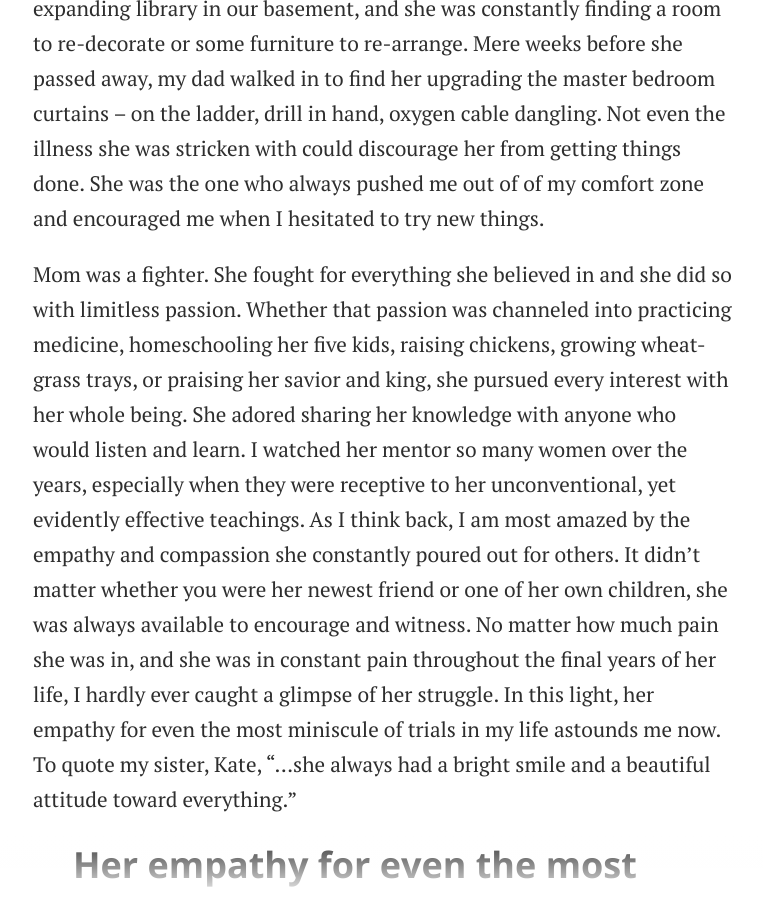
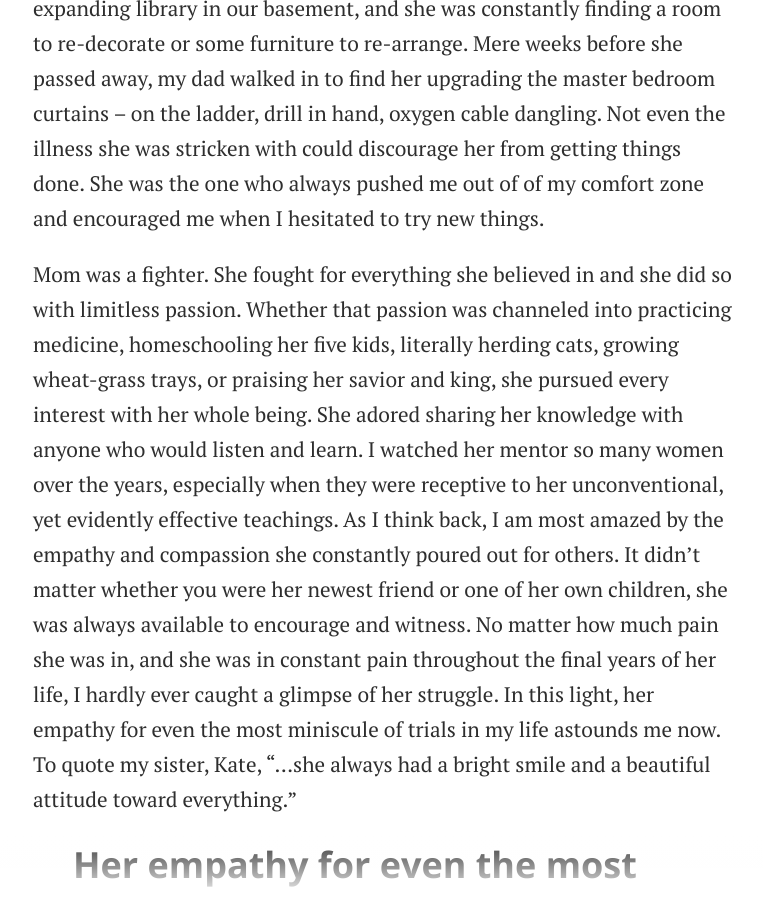
Before and after one commit to alphachai/charliemathews.com, a Jekyll site: the page built from _posts/2014-03-28-rose.md, in a window 1280 px wide and 900 px high, scrolled down 1736 px. Shown: the whole window, without its empty margins (257-1020 px from the left). Built offline with Jekyll 4.4.1, drawn with Linux system fonts in a browser that asks for light colours.

Commit message:
Update 2014-03-28-rose.md

```diff
--- a/_posts/2014-03-28-rose.md
+++ b/_posts/2014-03-28-rose.md
@@ -12,7 +12,7 @@ hidden: true
 <p>Proverbs 31:28</p></blockquote>
 <p>Never has anything I&#8217;ve faced been quite so difficult as losing my mother &#8211; no pain I&#8217;ve ever experienced can compare. Only now that she has left us do I fully realize what an impact she had on my life. It&#8217;s especially hard living with the knowledge that nothing I could have done would have changed the outcome of this story. Even after watching her struggle for so many years, her steadfast fight became an unquestioned part of our family life. She was rigidly resolute in her conviction that God led her on a path of healing, and she strove constantly to reach the rejuvenated life of health which always seemed to lie just over the horizon. Surely, I&#8217;ve never known even one healthy, whole person who could keep up with my mom, even in the final days of her life. Although she had the worst of it, she still navigated life at full throttle, embracing challenges which others in her position would never dream of pursuing.</p>
 <p>Rose Elizabeth Collins Mathews. Born in September 24, 1962, she grew up in Mundeline, IL on the family farm. She attended Carmel High School and then Loyola University, going on to earn her medical PHD. She married Kevin Gerard Mathews, my dad, and had five children of which I am her eldest. If you had met my mom, you would have been amazed by her ever expanding pursuits.  She loved raising chickens, she fostered an ever expanding library in our basement, and she was constantly finding a room to re-decorate or some furniture to re-arrange. Mere weeks before she passed away, my dad walked in to find her upgrading the master bedroom curtains &#8211; on the ladder, drill in hand, oxygen cable dangling. Not even the illness she was stricken with could discourage her from getting things done. She was the one who always pushed me out of of my comfort zone and encouraged me when I hesitated to try new things.</p>
-<p>Mom was a fighter. She fought for everything she believed in and she did so with limitless passion. Whether that passion was channeled into practicing medicine, homeschooling her five kids, raising chickens, growing wheat-grass trays, or praising her savior and king, she pursued every interest with her whole being. She adored sharing her knowledge with anyone who would listen and learn. I watched her mentor so many women over the years, especially when they were receptive to her unconventional, yet evidently effective teachings. As I think back, I am most amazed by the empathy and compassion she constantly poured out for others. It didn&#8217;t matter whether you were her newest friend or one of her own children, she was always available to encourage and witness. No matter how much pain she was in, and she was in constant pain throughout the final years of her life, I hardly ever caught a glimpse of her struggle. In this light, her empathy for even the most miniscule of trials in my life astounds me now. To quote my sister, Kate, &#8220;&#8230;she always had a bright smile and a beautiful attitude toward everything.&#8221;</p>
+<p>Mom was a fighter. She fought for everything she believed in and she did so with limitless passion. Whether that passion was channeled into practicing medicine, homeschooling her five kids, literally herding cats, growing wheat-grass trays, or praising her savior and king, she pursued every interest with her whole being. She adored sharing her knowledge with anyone who would listen and learn. I watched her mentor so many women over the years, especially when they were receptive to her unconventional, yet evidently effective teachings. As I think back, I am most amazed by the empathy and compassion she constantly poured out for others. It didn&#8217;t matter whether you were her newest friend or one of her own children, she was always available to encourage and witness. No matter how much pain she was in, and she was in constant pain throughout the final years of her life, I hardly ever caught a glimpse of her struggle. In this light, her empathy for even the most miniscule of trials in my life astounds me now. To quote my sister, Kate, &#8220;&#8230;she always had a bright smile and a beautiful attitude toward everything.&#8221;</p>
 <blockquote>
 <h3>Her empathy for even the most miniscule of trials in my life astounds me now.</h3>
 </blockquote>
```
